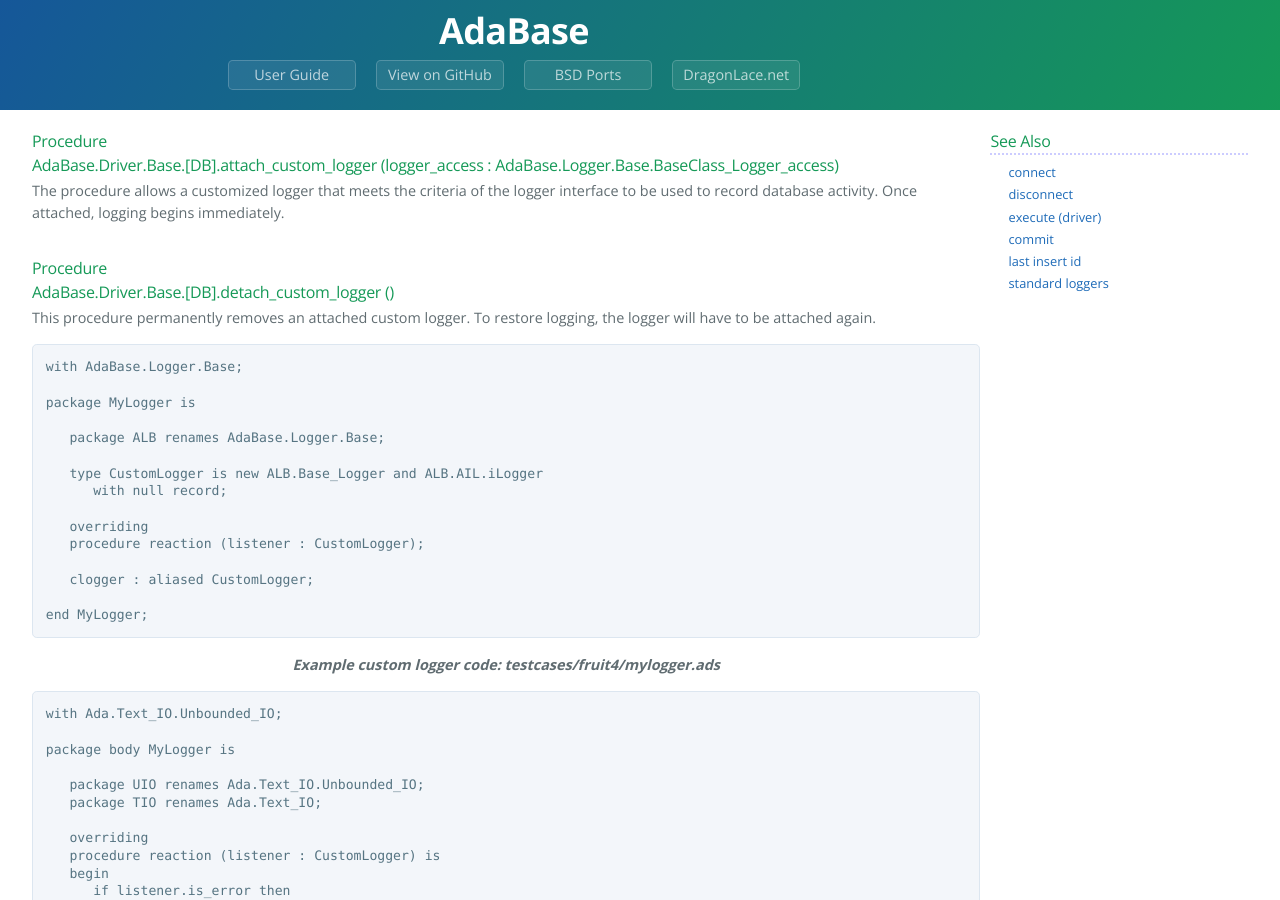
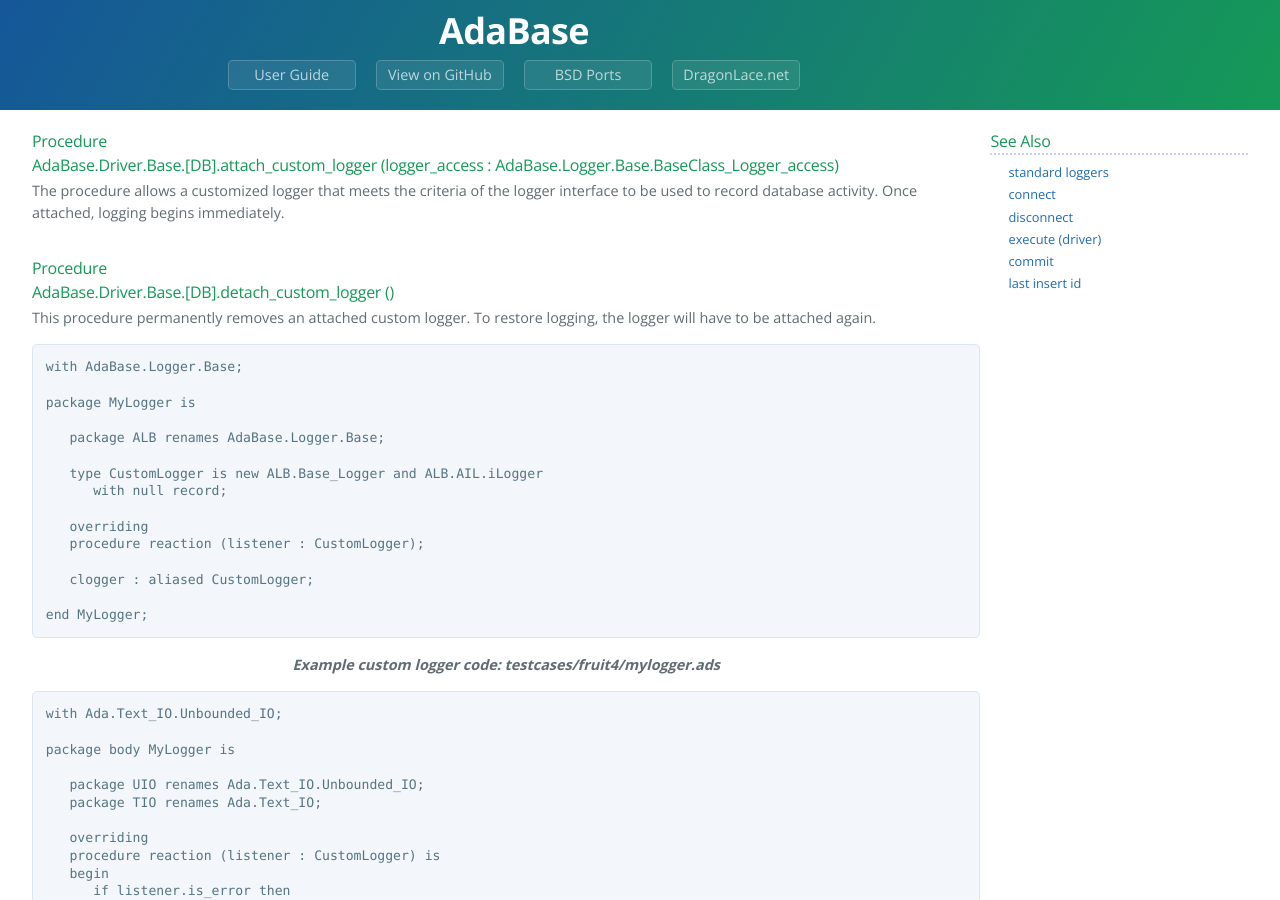
Before and after one commit to jrmarino/AdaBase, a Jekyll site: the page built from custom_logger.md, in a window 1280 px wide and 900 px high. Built offline with Jekyll 4.4.1, drawn with Linux system fonts in a browser that asks for light colours.

Commit message:
custom loggers: move standard logger link to top

```diff
--- a/custom_logger.md
+++ b/custom_logger.md
@@ -145,11 +145,11 @@
 <div class="sidenav">
   <h3>See Also</h3>
   <ul>
+    <li>{{ page.standard_logger }}</li>
     <li>{{ page.connect }}</li>
     <li>{{ page.disconnect }}</li>
     <li>{{ page.execute }}</li>
     <li>{{ page.commit }}</li>
     <li>{{ page.last_insert_id }}</li>
-    <li>{{ page.standard_logger }}</li>
   </ul>
 </div>
```
